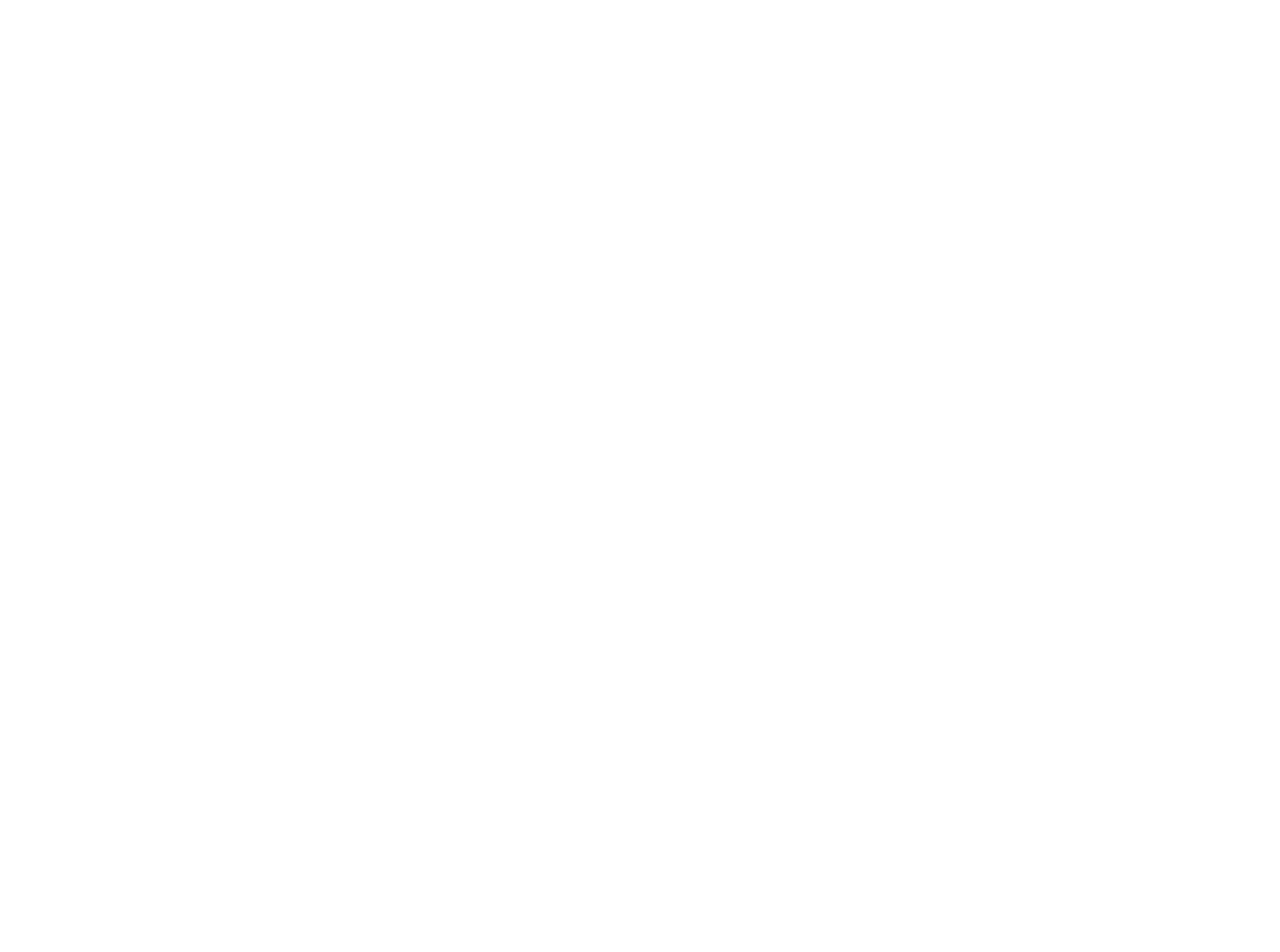
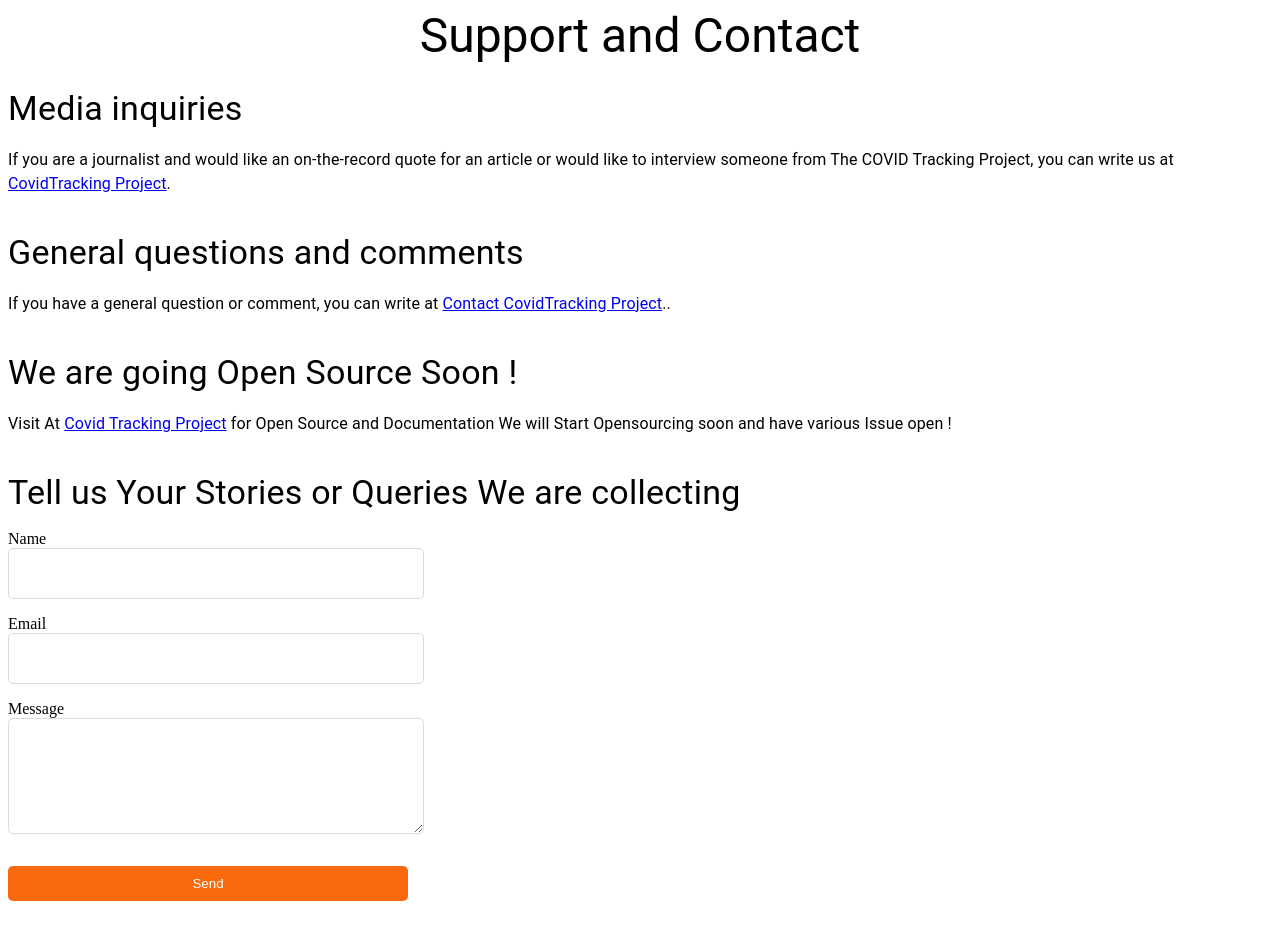
Before and after one commit to shreykoradia/DECovidTracker, a React (Create React App) app: page /support in a window 1280 px wide. Before the commit this address had no page. Shown: the top 952 px of the page. Before the commit the page ends 800 px from the top, so only its background shows below. Built offline with nearby package versions, Linux system fonts and the light colour scheme.

Commit message:
done with Support Page

```diff
--- a/package.json
+++ b/package.json
@@ -3,6 +3,7 @@
   "version": "0.1.0",
   "private": true,
   "dependencies": {
+    "@emailjs/browser": "^3.6.2",
     "@emotion/react": "^11.8.1",
     "@emotion/styled": "^11.8.1",
     "@material-ui/core": "^4.12.3",
@@ -13,17 +14,20 @@
     "blotter.js": "^0.1.0",
     "classnames": "^2.3.1",
     "countup.js": "^2.0.8",
+    "emailjs-com": "^3.2.0",
     "framer-motion": "^6.2.8",
     "grommet": "^2.20.1",
     "grommet-icons": "^4.7.0",
     "moment": "^2.29.1",
     "react": "^17.0.2",
+    "react-bootstrap": "^2.3.0",
     "react-chartjs-2": "^4.0.1",
     "react-countup": "^6.1.1",
     "react-dom": "^17.0.2",
     "react-icons": "^4.3.1",
     "react-router-dom": "^6.2.1",
     "react-scripts": "5.0.0",
+    "react-toastify": "^8.2.0",
     "styled-components": "^5.3.3",
     "web-vitals": "^2.1.4"
   },
--- a/src/components/Helpguide.js
+++ b/src/components/Helpguide.js
@@ -4,6 +4,7 @@
 import image from '../assets/strain.jpg'
 import image2 from '../assets/precaution.jpg'
 import image3 from '../assets/support.jpg'
+import {Link} from 'react-router-dom'
 function Helpguide() {
   return (
     <div className="h-container">
@@ -50,7 +51,7 @@
                 <div class="card-block px-2">
 
                     <p class="card-text">covid support and help</p>
-                    <Button href="#" variant="text">LEARN MORE</Button>
+                    <Button href="#" variant="text"component={Link} to ="/support" >LEARN MORE</Button>
                 </div>
 
             </div>
--- /dev/null
+++ b/src/components/Support/Support.js
@@ -0,0 +1,143 @@
+import React, { useRef } from "react";
+import emailjs from "@emailjs/browser";
+import styled from "styled-components";
+import {Grid , Typography } from "@material-ui/core";
+import Footer from '../Footer'
+
+// npm i @emailjs/browser
+
+const Support = () => {
+  const form = useRef();
+
+  const sendEmail = (e) => {
+    e.preventDefault();
+
+    emailjs
+      .sendForm(
+        "replace with service id",
+        "replace with template id",
+        form.current,
+        "replace with user id"
+      )
+      .then(
+        (result) => {
+          console.log(result.text);
+          console.log("message sent");
+        },
+        (error) => {
+          console.log(error.text);
+        }
+      );
+  };
+
+  return (
+    <div>
+        <Grid container spacing ={3} justifyContent='center'>
+            <Grid item>
+          <Typography variant="h3">Support and Contact</Typography>
+          </Grid>
+          <br />
+          <br />
+          <Grid item>
+        <Typography variant="h4">
+        Media inquiries
+        </Typography>
+        <br />
+        <Typography>
+        If you are a journalist and would like an on-the-record quote for an article or would like to interview someone from The COVID Tracking Project, you can write us at <a href="www.github.com/shreykoradia/DECovidTracker">CovidTracking Project</a>.
+        </Typography>
+        </Grid>
+        </Grid>
+        <br />
+        <br />
+        <Typography variant="h4">
+        General questions and comments
+        </Typography>
+        <br />
+        <Typography>
+        If you have a general question or comment, you can write at <a href="www.github.com/shreykoradia/DECovidTracker">Contact CovidTracking Project</a>..
+        </Typography>
+        <br />
+        <br />
+        <Typography variant="h4">
+        We are going Open Source Soon !
+        </Typography>
+        <br />
+        <Typography>
+       Visit At <a href="www.github.com/shreykoradia/DECovidTracker">Covid Tracking Project</a> for Open Source and Documentation We will Start Opensourcing soon and have various Issue open !
+        </Typography>
+        <br />
+        <br />
+        <Typography variant = "h4">
+            Tell us Your Stories or Queries We are collecting
+        </Typography>
+    <StyledContactForm>
+      <form ref={form} onSubmit={sendEmail}>
+        <label>Name</label>
+        <input type="text" name="user_name" />
+        <label>Email</label>
+        <input type="email" name="user_email" />
+        <label>Message</label>
+        <textarea name="message" />
+        <input type="submit" value="Send" />
+      </form>
+    </StyledContactForm>
+    <br />
+    <br />
+    <br />
+    <br />
+    <br />
+    <br />
+    <Footer />
+    </div>
+  );
+};
+
+export default Support;
+
+// Styles
+const StyledContactForm = styled.div`
+  width: 400px;
+  form {
+    display: flex;
+    align-items: flex-start;
+    flex-direction: column;
+    width: 100%;
+    font-size: 16px;
+    input {
+      width: 100%;
+      height: 35px;
+      padding: 7px;
+      outline: none;
+      border-radius: 5px;
+      border: 1px solid rgb(220, 220, 220);
+      &:focus {
+        border: 2px solid rgba(0, 206, 158, 1);
+      }
+    }
+    textarea {
+      max-width: 100%;
+      min-width: 100%;
+      width: 100%;
+      max-height: 100px;
+      min-height: 100px;
+      padding: 7px;
+      outline: none;
+      border-radius: 5px;
+      border: 1px solid rgb(220, 220, 220);
+      &:focus {
+        border: 2px solid rgba(0, 206, 158, 1);
+      }
+    }
+    label {
+      margin-top: 1rem;
+    }
+    input[type="submit"] {
+      margin-top: 2rem;
+      cursor: pointer;
+      background: rgb(249, 105, 14);
+      color: white;
+      border: none;
+    }
+  }
+`;
--- a/src/data.jsx
+++ b/src/data.jsx
@@ -1,5 +1,5 @@
 import image from './assets/gSBZnbqW_400x400.jpg'
-
+// import imag2 from './assets/'
 const reviews = [
     {
       id: 1,
@@ -19,16 +19,16 @@
     {
       id: 3,
       name: 'Ritesh Adwani',
-      job: 'Full Stack Developer',
+      job: 'Front End Developer',
       image: 'https://www.incimages.com/uploaded_files/image/1920x1080/getty_481292845_77896.jpg',
-      text: 'I am a Full Stack Web Developer who is comfortable working with JavaScript, React, Node js, Django, GraphQL, Typescript and Next js. Also, I can work with Rest API and other libraries'
+      text: 'I am a Front End  Web Developer who is comfortable working with JavaScript, React',
     },
     {
         id: 4,
         name: 'Meet Kataria',
-        job: 'Full Stack Developer',
-        image: 'https://www.incimages.com/uploaded_files/image/1920x1080/getty_481292845_77896.jpg',
-        text: 'I am a Full Stack Web Developer who is comfortable working with JavaScript, React, Node js, Django, GraphQL, Typescript and Next js. Also, I can work with Rest API and other libraries'
+        job: 'Front End Developer',
+        image: 'https://unsplash.com/https://images.unsplash.com/photo-1541562232579-512a21360020?ixlib=rb-1.2.1&ixid=MnwxMjA3fDB8MHxwaG90by1wYWdlfHx8fGVufDB8fHx8&auto=format&fit=crop&w=387&q=80/-uWiIajRN0s',
+        text: 'I am a Front End  Web Developer who is comfortable working with JavaScript, React',
       },
   ];
 
--- a/src/index.js
+++ b/src/index.js
@@ -5,6 +5,7 @@
 import Api from './components/Api';
 import Covidstats from './components/CovidStats/Covidstats'
 import Footer from './components/Footer'
+import Support from './components/Support/Support';
 import Review from './components/Team/Review'
 
 ReactDOM.render(
@@ -17,6 +18,7 @@
       <Route path="/footer" element={<Footer />}></Route>
       <Route path="/team" element={<Review />}></Route>
       <Route path="/api" element={<Api />}></Route>
+      <Route path="/support" element={<Support />}></Route>
   </Routes>
   </BrowserRouter>,
   document.getElementById('root')
```
Also changed, not shown: src/assets/samurai-2258604__340.webp (added), src/components/Support/ContactPage.css (added), 1 other file (tests, documents, lock files or other folders).
